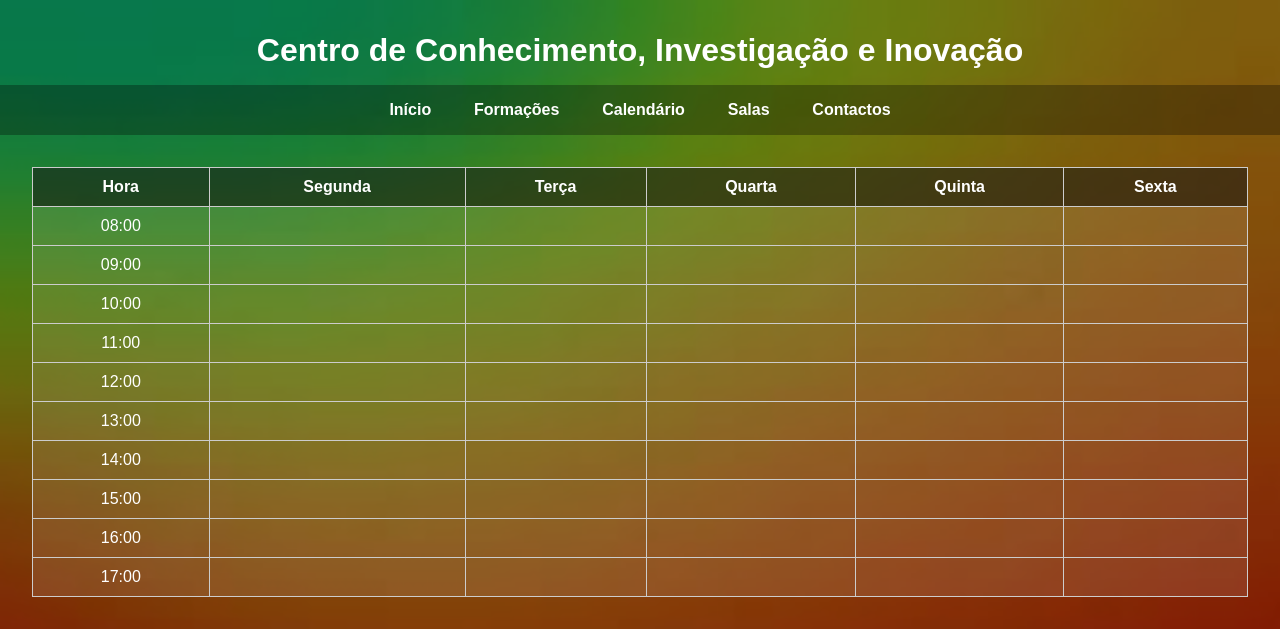
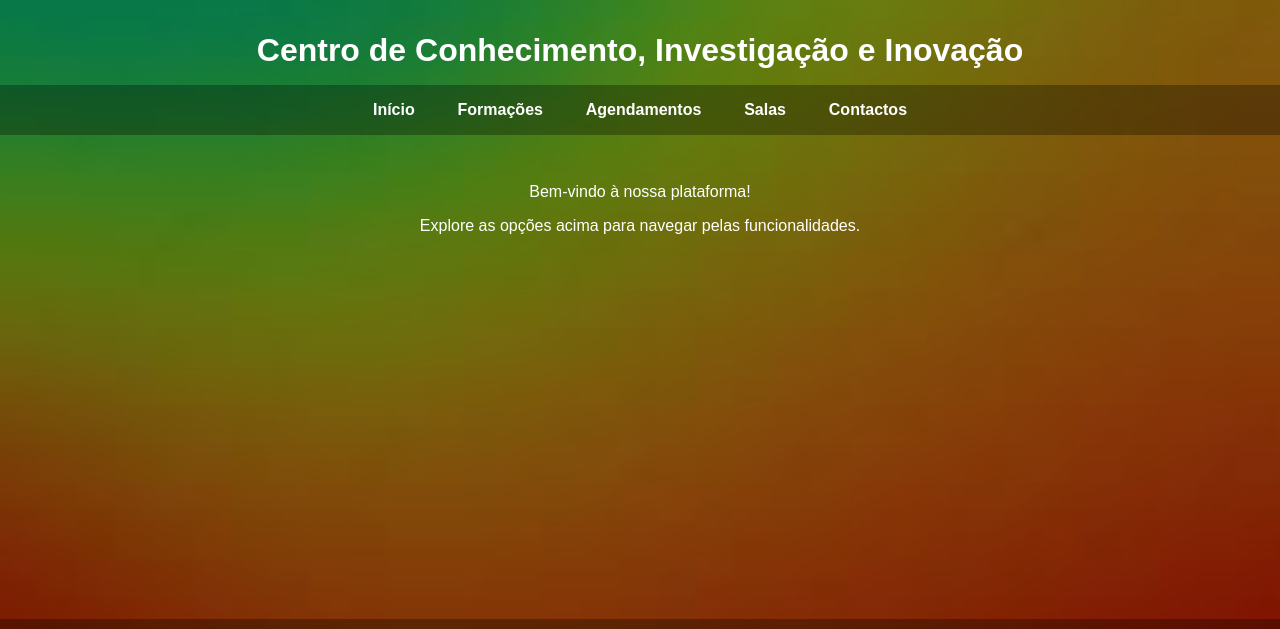
Before and after one commit to 75092/Reserva-de-Salas, a plain HTML site: page landing/index.html in a window 1280 px wide. Shown: the top 629 px of the page. Drawn offline with Linux system fonts and the light colour scheme.

Commit message:
Add files via upload

```diff
--- a/landing/index.html
+++ b/landing/index.html
@@ -21,10 +21,10 @@
     }
 
     .overlay {
+      background-color: rgba(0, 0, 0, 0.4);
       flex: 1;
       display: flex;
       flex-direction: column;
-      background-color: rgba(0, 0, 0, 0.4);
     }
 
     header {
@@ -55,8 +55,8 @@
 
     .calendar-container {
       padding: 2rem;
-      overflow-x: auto;
       flex-grow: 1;
+      text-align: center;
     }
 
     table {
@@ -98,34 +98,16 @@
   <div class="overlay">
     <header>Centro de Conhecimento, Investigação e Inovação</header>
     <nav>
-      <a href="#">Início</a>
+      <a href="index.html">Início</a>
       <a href="#">Formações</a>
-      <a href="#">Calendário</a>
+      <a href="agendamentos.html">Agendamentos</a>
       <a href="#">Salas</a>
       <a href="#">Contactos</a>
     </nav>
 
     <main class="calendar-container">
-      <table>
-        <tr>
-          <th>Hora</th>
-          <th>Segunda</th>
-          <th>Terça</th>
-          <th>Quarta</th>
-          <th>Quinta</th>
-          <th>Sexta</th>
-        </tr>
-<tr><td>08:00</td><td></td><td></td><td></td><td></td><td></td></tr>
-<tr><td>09:00</td><td></td><td></td><td></td><td></td><td></td></tr>
-<tr><td>10:00</td><td></td><td></td><td></td><td></td><td></td></tr>
-<tr><td>11:00</td><td></td><td></td><td></td><td></td><td></td></tr>
-<tr><td>12:00</td><td></td><td></td><td></td><td></td><td></td></tr>
-<tr><td>13:00</td><td></td><td></td><td></td><td></td><td></td></tr>
-<tr><td>14:00</td><td></td><td></td><td></td><td></td><td></td></tr>
-<tr><td>15:00</td><td></td><td></td><td></td><td></td><td></td></tr>
-<tr><td>16:00</td><td></td><td></td><td></td><td></td><td></td></tr>
-<tr><td>17:00</td><td></td><td></td><td></td><td></td><td></td></tr>
-      </table>
+      <p>Bem-vindo à nossa plataforma!</p>
+      <p>Explore as opções acima para navegar pelas funcionalidades.</p>
     </main>
 
     <footer>
```
